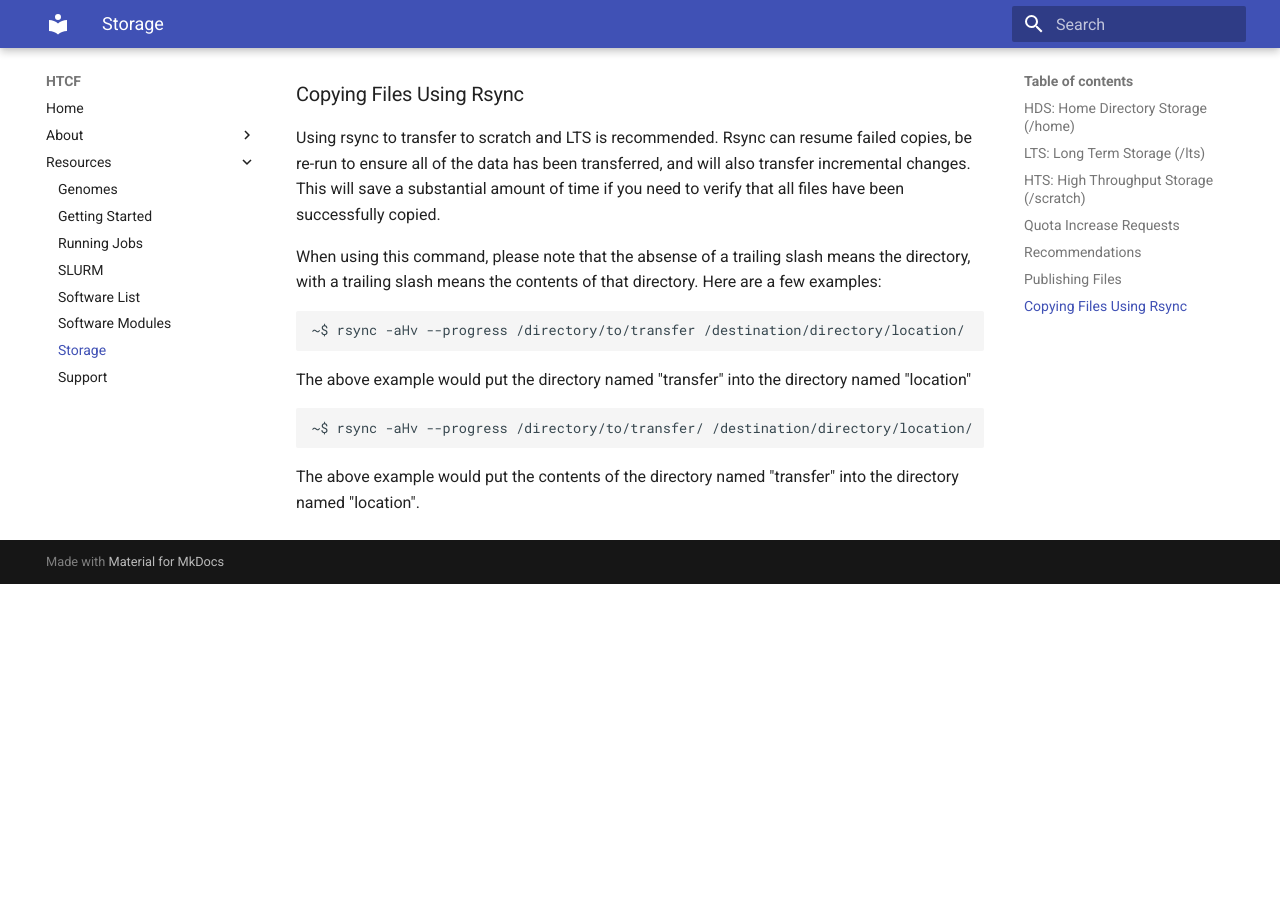
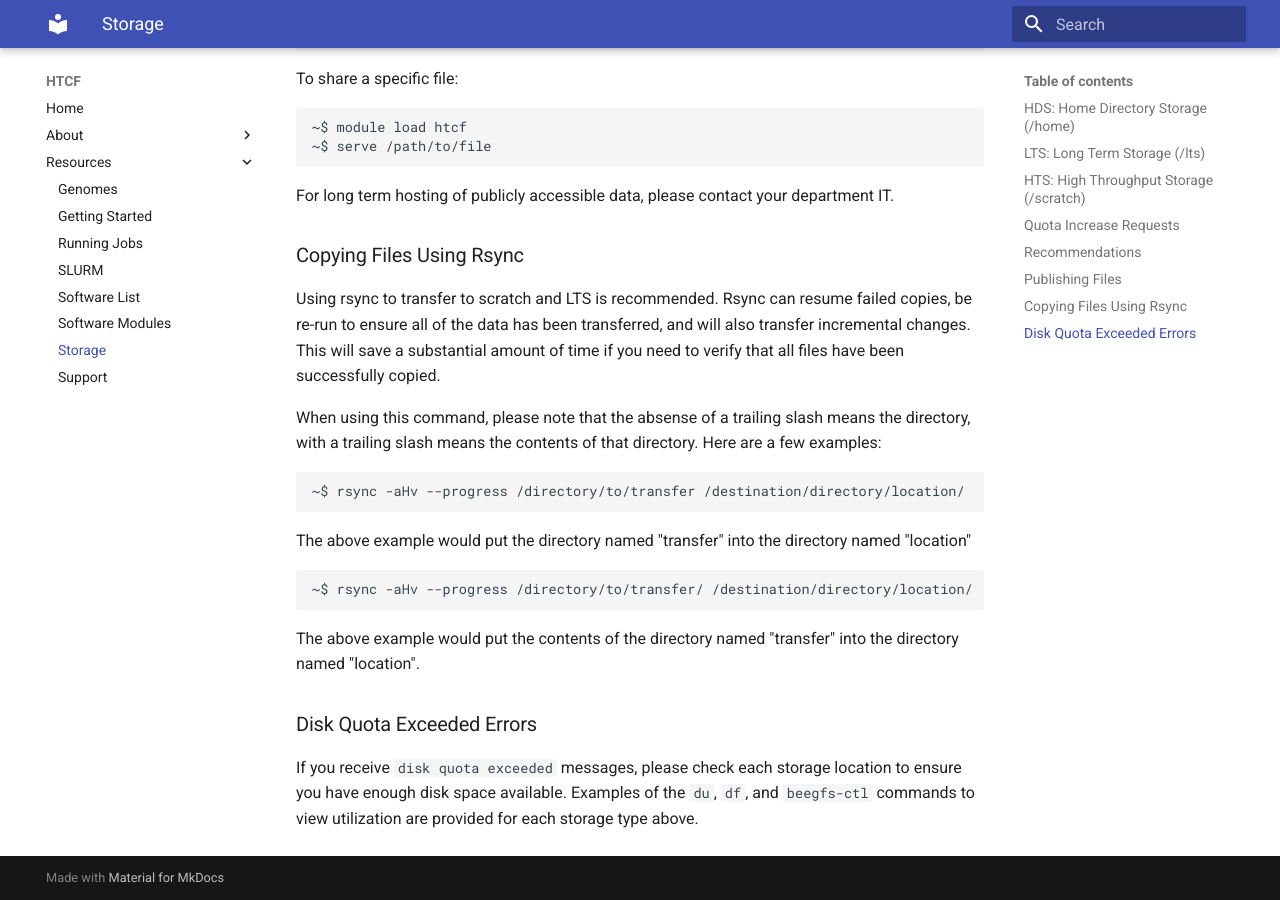
Before and after one commit to htcf/docs, an MkDocs documentation site: the page built from docs/storage.md, in a window 1280 px wide and 900 px high, scrolled down 2601 px. Built offline with MkDocs 1.6.1 and Material for MkDocs 9.7.7, drawn with Linux system fonts in a browser that asks for light colours; before the commit the page ends 3185 px from its top, so only the background shows below that; some of the changed text lies outside the part shown.

Commit message:
update for disk quota exceeded requests

```diff
--- a/docs/storage.md
+++ b/docs/storage.md
@@ -12,6 +12,15 @@ Each HTCF user account has 20GB home directory.  This directory can be used to s
 *Please keep your home directory access to a minimum in your jobs.*
 
 By default, home directories will not be readable or writeable by other users of HTCF.  If you wish to change this default, you can use the chmod command to give the appropriate level of access to your lab members or other collaborative users.
+
+You can check the amount of home directory with the `du` command.  It may take a few moments for the command to complete.  For example:
+
+~~~~{.language-bash}
+du -csh $HOME
+10G /home/<username>
+10G total
+~~~~
+
 
 * * *
 
@@ -57,6 +66,7 @@ We have a general quota of 2TB per user in /scratch to prevent the filesystem fr
 --------------|------||------------|------------||---------|---------
        support|  1000|| 325.48 GiB |   2.00 TiB ||        0|        0
 ~~~~
+
 
 ### Quota Increase Requests
 
@@ -106,3 +116,7 @@ The above example would put the directory named "transfer" into the directory na
 ~~~~
 
 The above example would put the contents of the directory named "transfer" into the directory named "location".
+
+### Disk Quota Exceeded Errors
+
+If you receive `disk quota exceeded` messages, please check each storage location to ensure you have enough disk space available.  Examples of the `du`, `df`, and `beegfs-ctl` commands to view utilization are provided for each storage type above.
```
